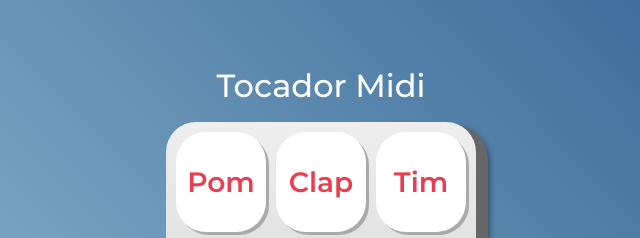
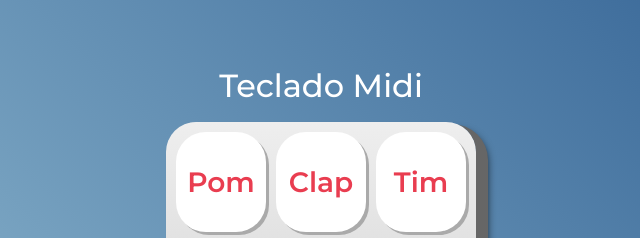
Before and after one commit to tiagoparreiral/site-alura-midi, a plain HTML site: page index.html in a window 1280 px wide. Shown: the part 134-372 px from the top of the page, 319-959 px from the left. Drawn offline with Linux system fonts and the light colour scheme.

Commit message:
Techado Midi

```diff
--- a/index.html
+++ b/index.html
@@ -18,7 +18,7 @@
     </head>
 <body>
 
-    <h1>Tocador Midi</h1>
+    <h1>Teclado Midi</h1>
 
     <section class="teclado">
         <button class="tecla tecla_pom">Pom</button>
```
